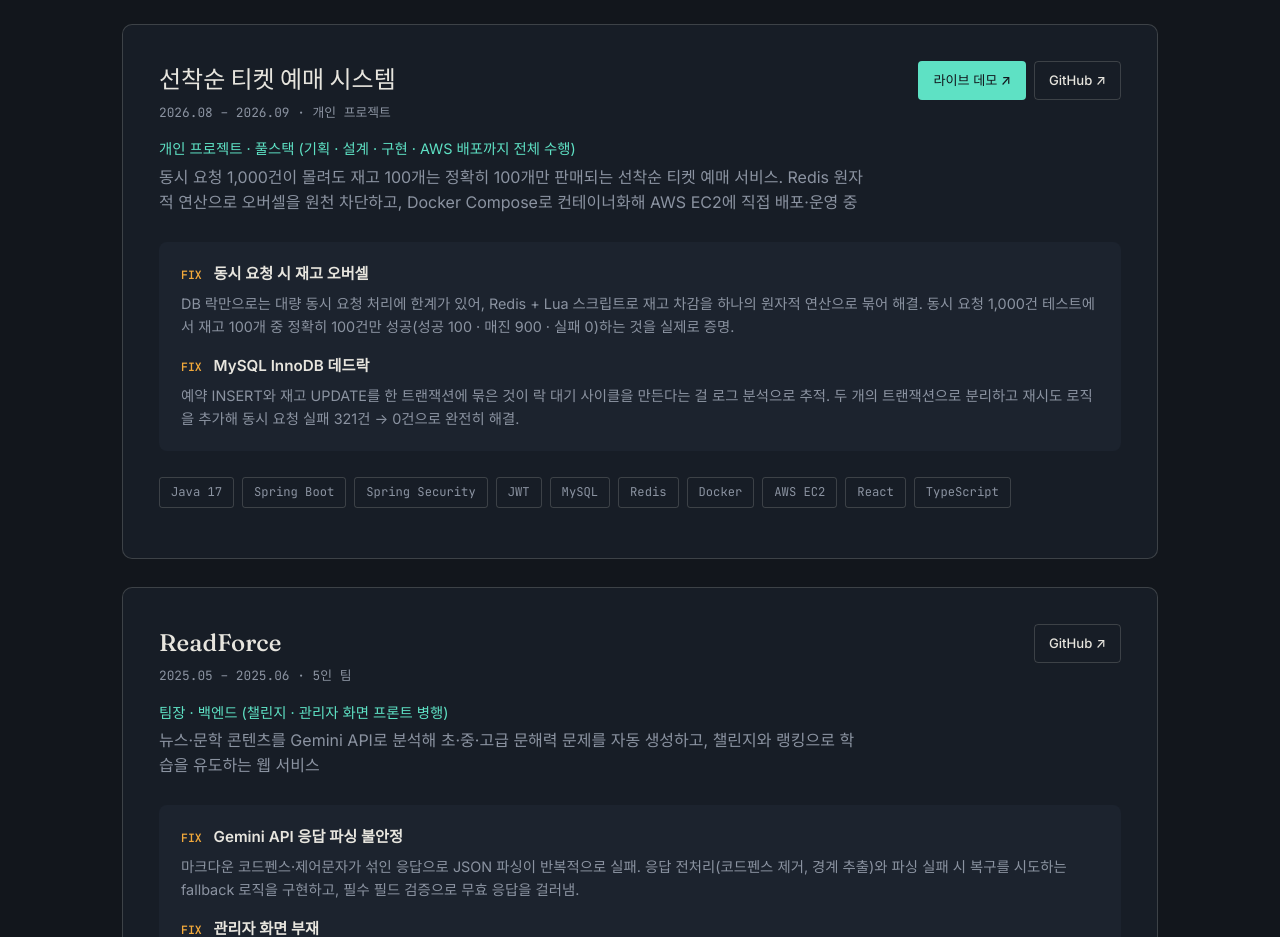
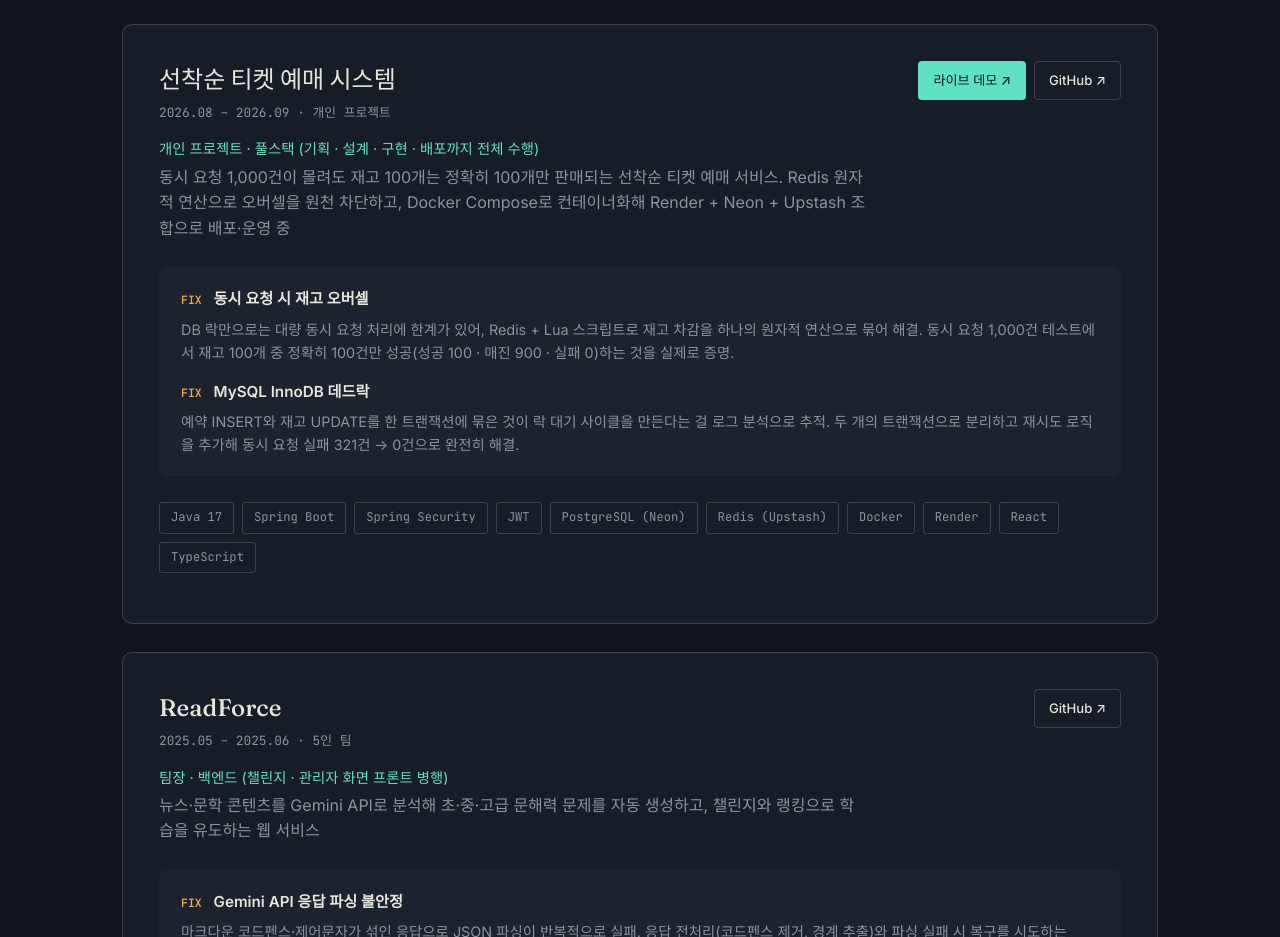
Before and after one commit to LeeHaNeal/my-portfolio, a React (Create React App) app: page / in a window 1280 px wide. Shown: the part 2800-3737 px from the top of the page. Built offline with nearby package versions, Linux system fonts and the light colour scheme.

Commit message:
티켓 예매 프로젝트 데모 링크/기술스택을 Render 배포 기준으로 업데이트

```diff
--- a/src/components/Projects.js
+++ b/src/components/Projects.js
@@ -28,10 +28,10 @@ const PROJECTS = [
   {
     name: "선착순 티켓 예매 시스템",
     period: "2026.08 – 2026.09",
-    role: "개인 프로젝트 · 풀스택 (기획 · 설계 · 구현 · AWS 배포까지 전체 수행)",
+    role: "개인 프로젝트 · 풀스택 (기획 · 설계 · 구현 · 배포까지 전체 수행)",
     team: "개인 프로젝트",
     summary:
-      "동시 요청 1,000건이 몰려도 재고 100개는 정확히 100개만 판매되는 선착순 티켓 예매 서비스. Redis 원자적 연산으로 오버셀을 원천 차단하고, Docker Compose로 컨테이너화해 AWS EC2에 직접 배포·운영 중",
+      "동시 요청 1,000건이 몰려도 재고 100개는 정확히 100개만 판매되는 선착순 티켓 예매 서비스. Redis 원자적 연산으로 오버셀을 원천 차단하고, Docker Compose로 컨테이너화해 Render + Neon + Upstash 조합으로 배포·운영 중",
     problems: [
       {
         title: "동시 요청 시 재고 오버셀",
@@ -44,9 +44,9 @@ const PROJECTS = [
           "예약 INSERT와 재고 UPDATE를 한 트랜잭션에 묶은 것이 락 대기 사이클을 만든다는 걸 로그 분석으로 추적. 두 개의 트랜잭션으로 분리하고 재시도 로직을 추가해 동시 요청 실패 321건 → 0건으로 완전히 해결.",
       },
     ],
-    stack: ["Java 17", "Spring Boot", "Spring Security", "JWT", "MySQL", "Redis", "Docker", "AWS EC2", "React", "TypeScript"],
+    stack: ["Java 17", "Spring Boot", "Spring Security", "JWT", "PostgreSQL (Neon)", "Redis (Upstash)", "Docker", "Render", "React", "TypeScript"],
     github: "https://github.com/LeeHaNeal/ticket-reservation",
-    demo: "http://3.34.11.38",
+    demo: "https://ticket-reservation-frontend-1wia.onrender.com",
     note: null,
   },
   {
```
